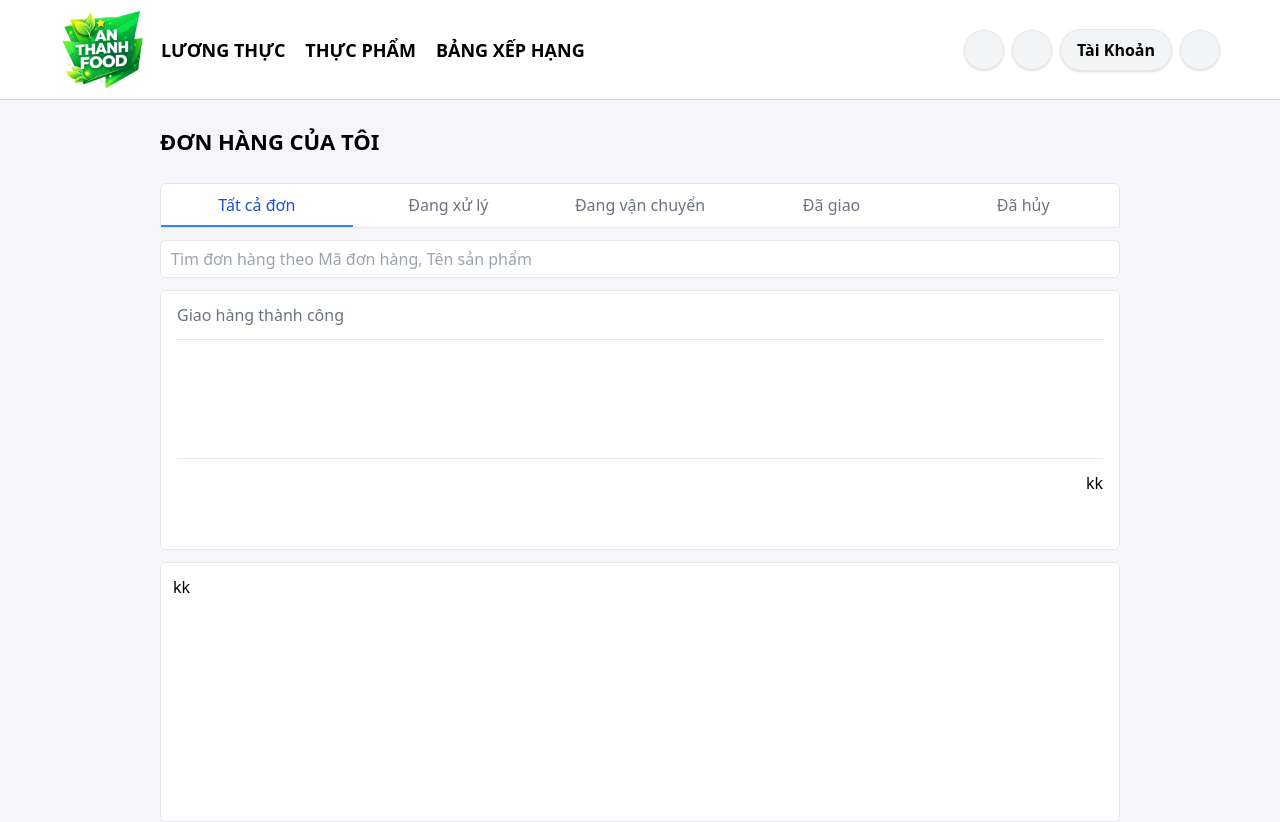
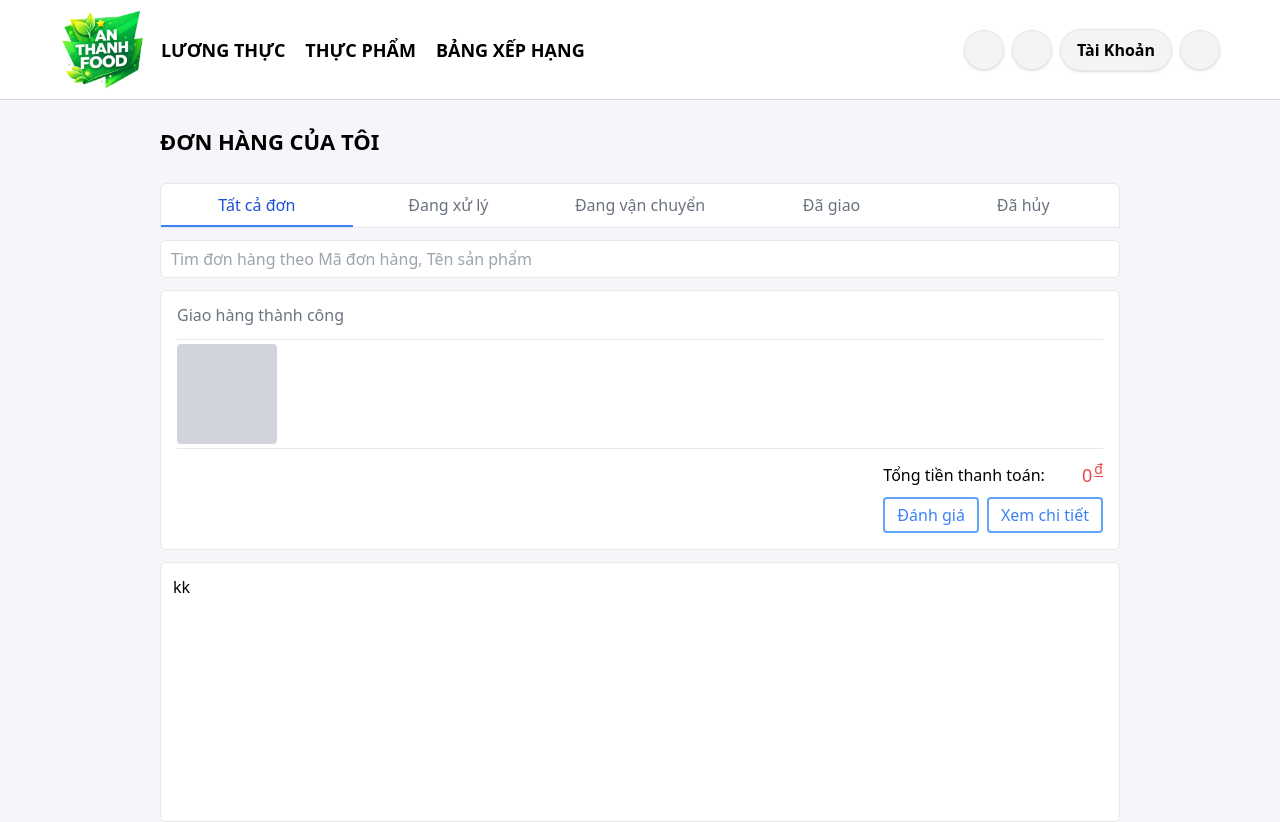
Before and after one commit to SongDuy/web-an-thanh-food, a React (Create React App) app: page /account/orders in a window 1280 px wide. Shown: the top 822 px of the page. Built offline with nearby package versions, Linux system fonts and the light colour scheme; some icons are missing; what i18n-iso-countries would draw is missing.

Commit message:
Update new

```diff
--- a/src/pages/account/Orders.js
+++ b/src/pages/account/Orders.js
@@ -101,18 +101,42 @@ const OrdersPage = () => {
                     </div>
 
                     <div className="w-full grid grid-cols-1 gap-3">
+                        {/* Đơn hàng */}
                         <div className="w-full h-[260px] flex flex-col gap-3 px-4 py-3 rounded-md border bg-white">
-                            <div className="w-full text-gray-500 font-medium">
-                                Giao hàng thành công
+                            <div className="w-full">
+                                <span className="text-gray-500 font-medium">
+                                    Giao hàng thành công
+                                </span>
                             </div>
 
-                            <div className="w-full h-[120px] border-t border-b">
+                            <div className="w-full h-[110px] flex items-center border-t border-b">
+                                <div className="w-[100px] h-[100px] rounded bg-gray-300">
 
+                                </div>
                             </div>
 
                             <div className="w-full flex">
-                                <div className="ml-auto">
-                                    kk
+                                <div className="ml-auto flex flex-col gap-2">
+                                    <div className="w-full flex items-center gap-2">
+                                        <h1 className="text-md text-black font-medium">
+                                            Tổng tiền thanh toán:
+                                        </h1>
+                                        <div className="ml-auto text-lg flex items-center justify-center font-medium text-red-500">
+                                            0
+                                            <span className="ml-0.5 text-sm underline underline-offset-2 relative -top-1.5">
+                                                đ
+                                            </span>
+                                        </div>
+                                    </div>
+
+                                    <div className="w-full flex items-center gap-2">
+                                        <button className="px-3 py-1 rounded border-2 border-blue-400 font-medium text-blue-500 hover:text-blue-600">
+                                            Đánh giá
+                                        </button>
+                                        <button className="px-3 py-1 rounded border-2 border-blue-400 font-medium text-blue-500 hover:text-blue-600">
+                                            Xem chi tiết
+                                        </button>
+                                    </div>
                                 </div>
                             </div>
                         </div>
```
